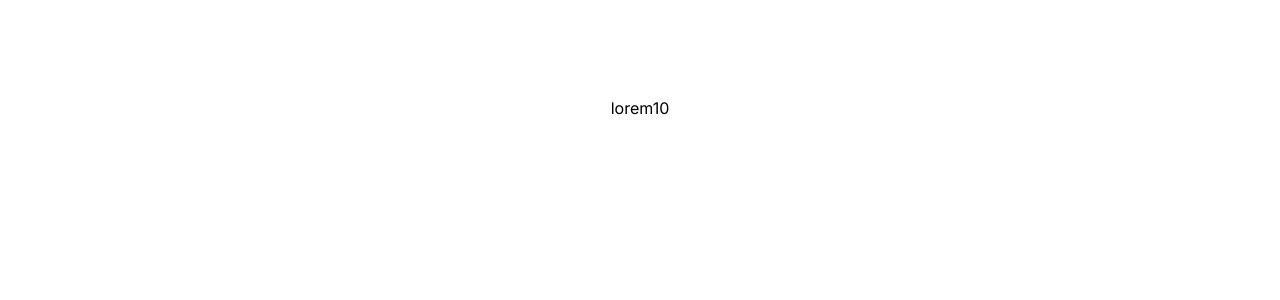
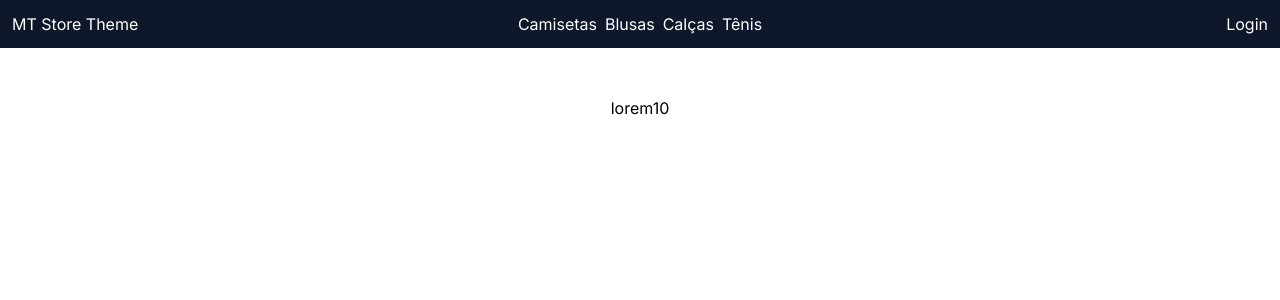
Before and after one commit to andersencypriano/next-prisma-store, a Next.js app: page / in a window 1280 px wide. Shown: the top 300 px of the page. Built offline with nearby package versions, Linux system fonts and the light colour scheme.

Commit message:
feat: header components

```diff
--- /dev/null
+++ b/src/app/components/Header.tsx
@@ -0,0 +1,19 @@
+import Logo from "./Logo";
+import NavBar from "./NavBar";
+import UserNavBar from "./UserNavBar";
+
+export default function Header() {
+  return (
+    <header className="w-full fixed top-0 left-0 bg-slate-900 p-3">
+      <div className="container mx-auto flex items-center justify-between text-white">
+        <div className="w-1/5">
+          <Logo />
+        </div>
+        <NavBar />
+        <div className="w-1/5 flex justify-end">
+          <UserNavBar />
+        </div>
+      </div>
+    </header>
+  );
+}
--- /dev/null
+++ b/src/app/components/Logo.tsx
@@ -0,0 +1,9 @@
+import React from 'react'
+
+type Props = {}
+
+export default function Logo({}: Props) {
+  return (
+    <h1>MT Store Theme</h1>
+  )
+}
--- /dev/null
+++ b/src/app/components/NavBar.tsx
@@ -0,0 +1,25 @@
+import Link from "next/link";
+import React from "react";
+
+type Props = {};
+
+export default function NavBar({}: Props) {
+  return (
+    <>
+      <ul className="flex gap-2 justify-between">
+        <li>
+          <Link href="#">Camisetas</Link>
+        </li>
+        <li>
+          <Link href="#">Blusas</Link>
+        </li>
+        <li>
+          <Link href="#">Calças</Link>
+        </li>
+        <li>
+          <Link href="#">Tênis</Link>
+        </li>
+      </ul>
+    </>
+  );
+}
--- /dev/null
+++ b/src/app/components/UserNavBar.tsx
@@ -0,0 +1,9 @@
+import React from 'react'
+
+type Props = {}
+
+export default function UserNavBar({}: Props) {
+  return (
+    <div>Login</div>
+  )
+}
--- a/src/app/page.tsx
+++ b/src/app/page.tsx
@@ -1,7 +1,12 @@
+import Header from "./components/Header";
+
 export default function Home() {
   return (
+    <>
+    <Header />
     <main className="flex min-h-screen flex-col items-center justify-between p-24">
       lorem10
     </main>
+    </>
   );
 }
```
